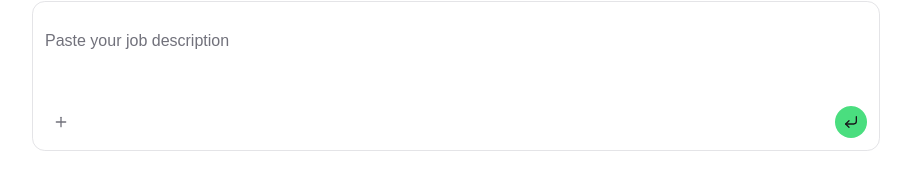
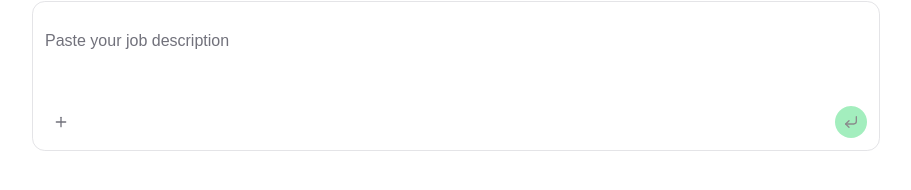
Before and after one commit to Ahmad-Mtr/authentiq-demo-trad, a Next.js app: page /chat in a window 1280 px wide. Shown: the part 402-592 px from the top of the page, without its empty margins (184-1095 px from the left). Built offline with nearby package versions, Linux system fonts and the light colour scheme; a web font is replaced by a local one.

Commit message:
fix message actions timing

```diff
--- a/src/app/chat/page.tsx
+++ b/src/app/chat/page.tsx
@@ -212,7 +212,9 @@ export default function Page() {
                                 <MessageResponse>{part.text}</MessageResponse>
                               </MessageContent>
                               {message.role === "assistant" &&
-                                i === messages.length - 1 && (
+                                message.id === messages.at(-1)?.id &&
+                                i === message.parts.length - 1 &&
+                                status === "ready" && (
                                   <MessageActions>
                                     <MessageAction
                                       onClick={() => regenerate()}
@@ -317,7 +319,7 @@ export default function Page() {
                   </PromptInputActionMenu>
                 </PromptInputTools>
                 <PromptInputSubmit
-                  disabled={!input && !status}
+                  disabled={!input || status === "streaming" || status === "submitted"}
                   status={status}
                 />
               </PromptInputFooter>
```
